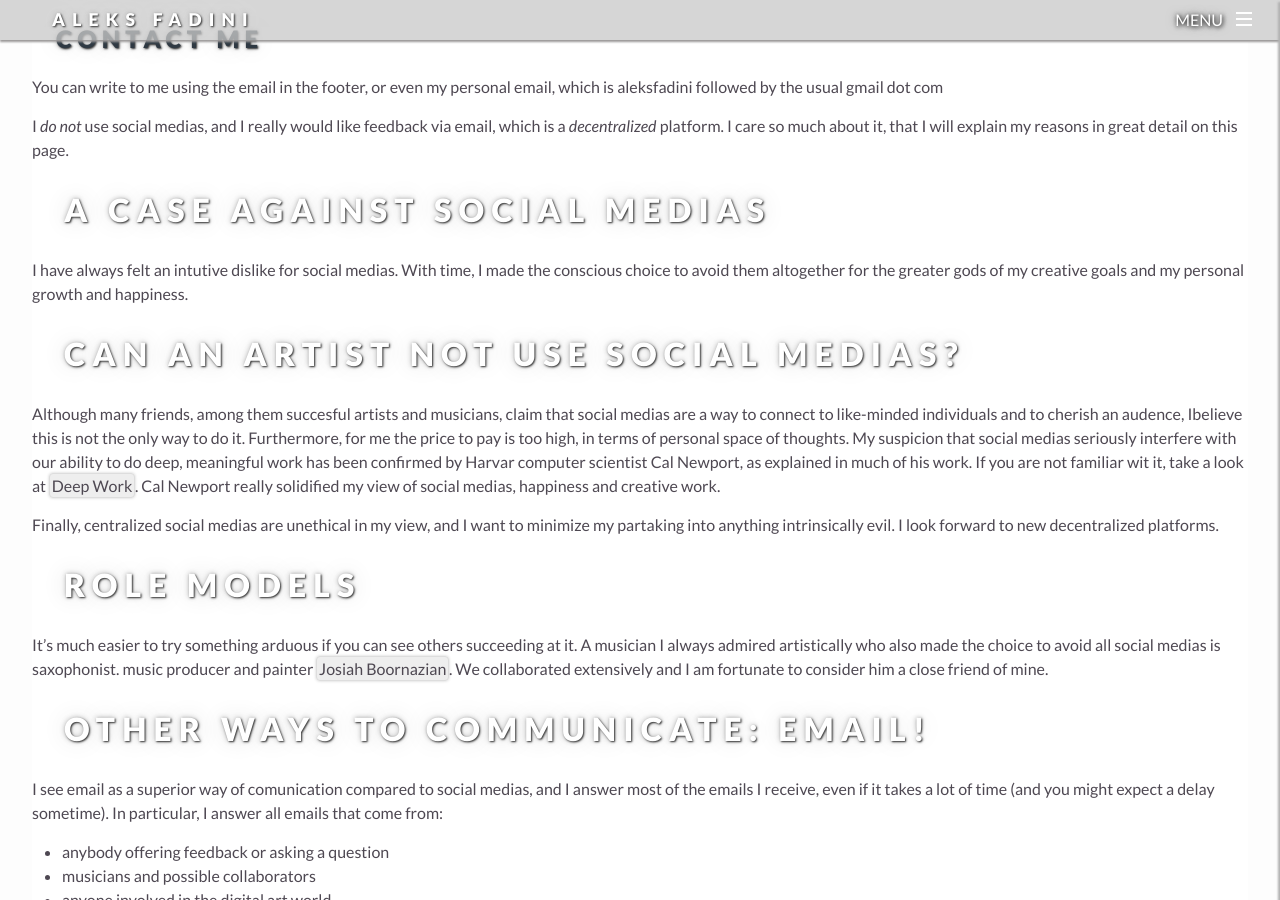
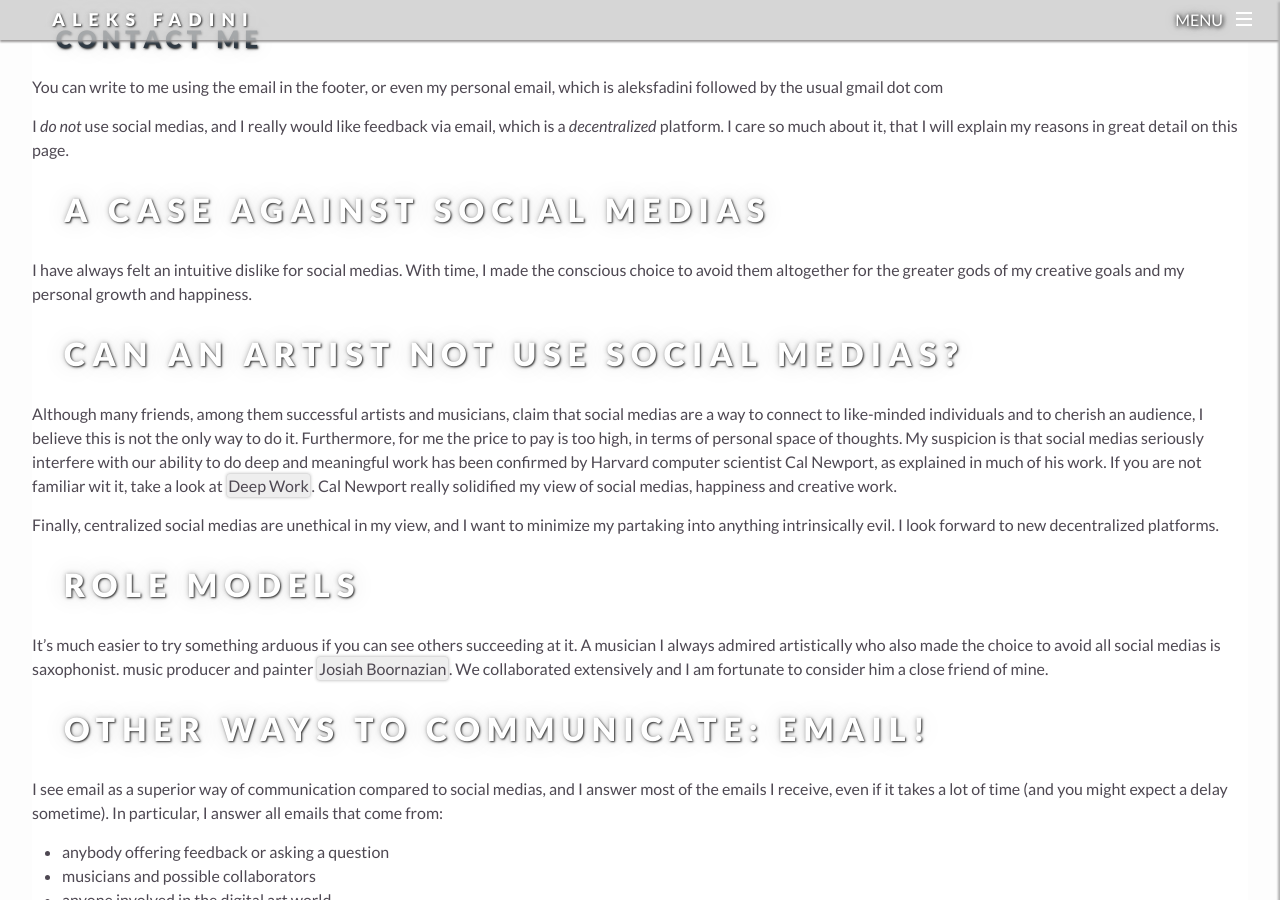
Before and after one commit to aleksfadini/Jekyll-aleksfadini, a Jekyll site: the page built from socialmedias.md, in a window 1280 px wide and 900 px high, scrolled down 635 px. Built offline with Jekyll 4.4.1, drawn with Linux system fonts in a browser that asks for light colours; some of the changed text lies outside the part shown.

```diff
--- a/socialmedias.md
+++ b/socialmedias.md
@@ -13,12 +13,12 @@ I *do not* use social medias, and I really would like feedback via email, which
 
 # A Case Against Social Medias
 
-I have always felt an intutive dislike for social medias. With time, I made the conscious choice to avoid them altogether for the greater gods of my creative goals and my personal growth and happiness.
+I have always felt an intuitive dislike for social medias. With time, I made the conscious choice to avoid them altogether for the greater gods of my creative goals and my personal growth and happiness.
 
 # Can an artist not use social medias?
-Although many friends, among them succesful artists and musicians, claim that social medias are a way to connect to like-minded individuals and to cherish an audence, Ibelieve this is not the only way to do it.
+Although many friends, among them successful artists and musicians, claim that social medias are a way to connect to like-minded individuals and to cherish an audience, I believe this is not the only way to do it.
 Furthermore, for me the price to pay is too high, in terms of personal space of thoughts.
-My suspicion that social medias seriously interfere with our ability to do deep, meaningful work has been confirmed by Harvar computer scientist Cal Newport, as explained in much of his work.
+My suspicion is that social medias seriously interfere with our ability to do deep and meaningful work has been confirmed by Harvard computer scientist Cal Newport, as explained in much of his work.
 If you are not familiar wit it, take a look at [Deep Work](https://www.calnewport.com/books/deep-work/).
 Cal Newport really solidified my view of social medias, happiness and creative work.
 
@@ -30,9 +30,9 @@ A musician I always admired artistically who also made the choice to avoid all s
 We collaborated extensively and I am fortunate to consider him a close friend of mine.
 
 # Other ways to communicate: email!
-I see email as a superior way of comunication compared to social medias, and I answer most of the emails I receive, even if it takes a lot of time (and you might expect a delay sometime).
+I see email as a superior way of communication compared to social medias, and I answer most of the emails I receive, even if it takes a lot of time (and you might expect a delay sometime).
 In particular, I answer all emails that come from:
 - anybody offering feedback or asking a question
 - musicians and possible collaborators
 - anyone involved in the digital art world
-- anyone using SpaceEars, the one and only ear-training roguelike game that I am committed to improve every day
+- anyone using SpaceEars, the one and only ear-training rogue-like game that I am committed to improve every day
```
Also changed, not shown: digitalart.html (+9 -3 lines), assets/images/digitalArt/PS-apocalypse.png, assets/images/digitalArt/PS-bee.png, assets/images/digitalArt/PS-behemoth.png, assets/images/digitalArt/PS-blackCrow.png, assets/images/digitalArt/PS-disc.png, assets/images/digitalArt/PS-explorer.png, assets/images/digitalArt/PS-skellie.png, assets/images/digitalArt/SpaceEarsGameIcon.png (added).
